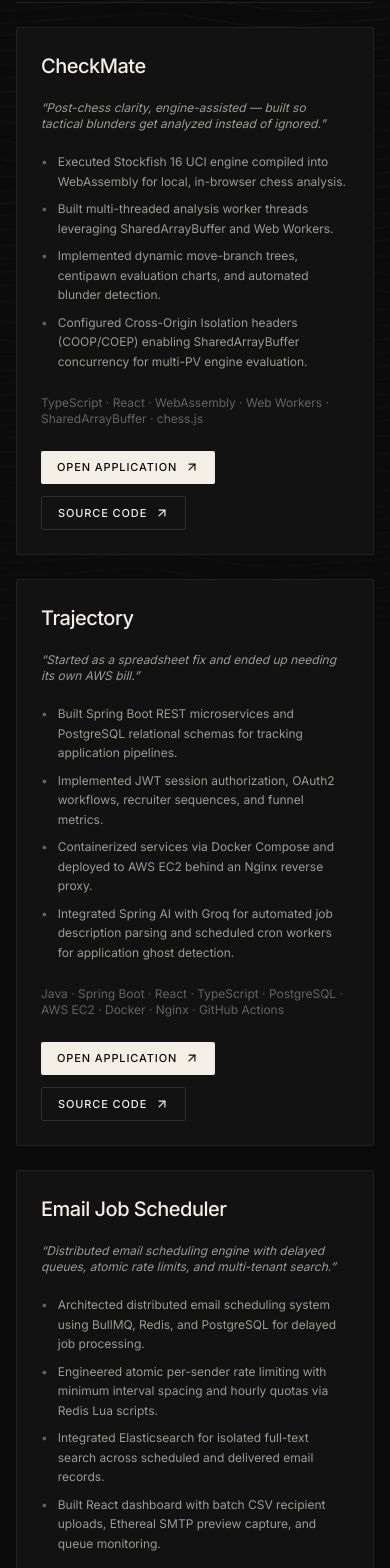
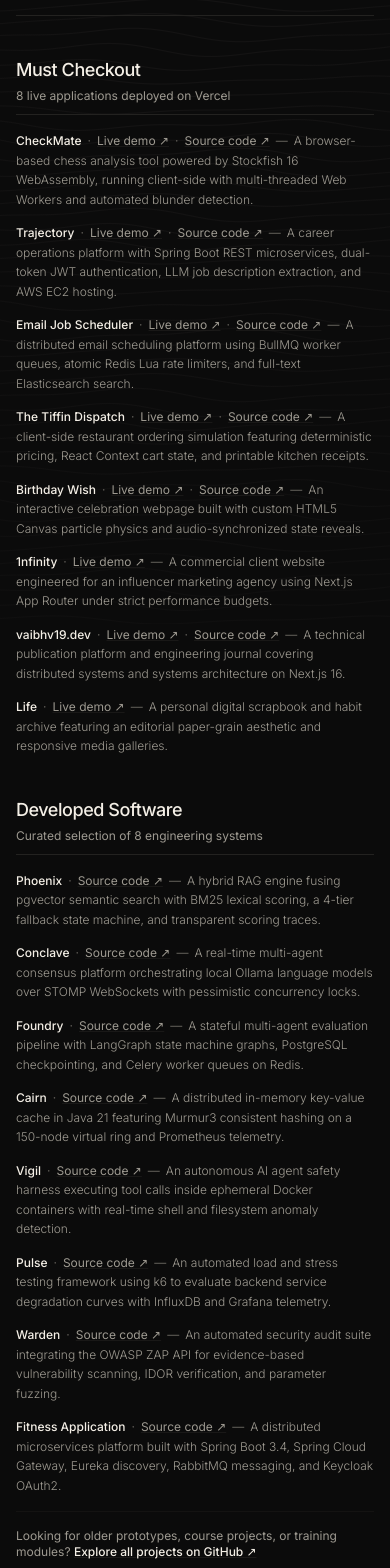
Before and after one commit to vaibhv19/workwith, a Next.js app: page /projects in a window 390 px wide. Shown: the part 220-1788 px from the top of the page. Built offline with nearby package versions, Linux system fonts and the light colour scheme; a web font is replaced by a local one.

Commit message:
feat(projects): replace project cards with compact text-led listings

```diff
--- a/data/projects.ts
+++ b/data/projects.ts
@@ -30,6 +30,7 @@
   parentFrameworkId?: string;
   mustCheckout?: boolean;
   curatedSoftware?: boolean;
+  shortDescription?: string;
   previewImage?: string;
 }
 
@@ -71,6 +72,7 @@
     featured: true,
     homepagePreview: false,
     mustCheckout: true,
+    shortDescription: "A browser-based chess analysis tool powered by Stockfish 16 WebAssembly, running client-side with multi-threaded Web Workers and automated blunder detection.",
     previewImage: "/images/projects/checkmate-preview.png",
     demoUrl: "https://checkmate.vaibhv19.dev/",
     githubUrl: "https://github.com/vaibhv19/Check-Mate-Analyse"
@@ -90,6 +92,7 @@
     featured: true,
     homepagePreview: true,
     mustCheckout: true,
+    shortDescription: "A career operations platform with Spring Boot REST microservices, dual-token JWT authentication, LLM job description extraction, and AWS EC2 hosting.",
     demoUrl: "https://trajectory.vaibhv19.dev",
     githubUrl: "https://github.com/vaibhv19/Trajectory"
   },
@@ -108,6 +111,7 @@
     featured: true,
     homepagePreview: true,
     curatedSoftware: true,
+    shortDescription: "A hybrid RAG engine fusing pgvector semantic search with BM25 lexical scoring, a 4-tier fallback state machine, and transparent scoring traces.",
     githubUrl: "https://github.com/vaibhv19/Phoenix"
   },
   {
@@ -125,6 +129,7 @@
     featured: false,
     homepagePreview: false,
     curatedSoftware: true,
+    shortDescription: "A real-time multi-agent consensus platform orchestrating local Ollama language models over STOMP WebSockets with pessimistic concurrency locks.",
     githubUrl: "https://github.com/vaibhv19/Conclave"
   },
   {
@@ -142,6 +147,7 @@
     featured: false,
     homepagePreview: false,
     curatedSoftware: true,
+    shortDescription: "A stateful multi-agent evaluation pipeline with LangGraph state machine graphs, PostgreSQL checkpointing, and Celery worker queues on Redis.",
     githubUrl: "https://github.com/vaibhv19/Foundry"
   },
   {
@@ -175,6 +181,7 @@
     featured: false,
     homepagePreview: true,
     curatedSoftware: true,
+    shortDescription: "A distributed in-memory key-value cache in Java 21 featuring Murmur3 consistent hashing on a 150-node virtual ring and Prometheus telemetry.",
     githubUrl: "https://github.com/vaibhv19/Cairn"
   },
   {
@@ -208,6 +215,7 @@
     featured: true,
     homepagePreview: true,
     curatedSoftware: true,
+    shortDescription: "An autonomous AI agent safety harness executing tool calls inside ephemeral Docker containers with real-time shell and filesystem anomaly detection.",
     githubUrl: "https://github.com/vaibhv19/Vigil"
   },
   {
@@ -225,6 +233,7 @@
     featured: false,
     homepagePreview: false,
     mustCheckout: true,
+    shortDescription: "A distributed email scheduling platform using BullMQ worker queues, atomic Redis Lua rate limiters, and full-text Elasticsearch search.",
     demoUrl: "https://email-job-scheduler.vaibhv19.dev",
     githubUrl: "https://github.com/vaibhv19/Email-Job-Scheduler"
   },
@@ -255,6 +264,7 @@
     category: "System Integrity & DevSecOps Guardrails",
     techStack: ["k6", "JavaScript", "InfluxDB", "Grafana", "Docker", "GitHub Actions"],
     curatedSoftware: true,
+    shortDescription: "An automated load and stress testing framework using k6 to evaluate backend service degradation curves with InfluxDB and Grafana telemetry.",
     githubUrl: "https://github.com/vaibhv19/Pulse"
   },
   {
@@ -270,6 +280,7 @@
     category: "System Integrity & DevSecOps Guardrails",
     techStack: ["Python", "OWASP ZAP", "Pydantic", "Docker", "Security Audit", "Click"],
     curatedSoftware: true,
+    shortDescription: "An automated security audit suite integrating the OWASP ZAP API for evidence-based vulnerability scanning, IDOR verification, and parameter fuzzing.",
     githubUrl: "https://github.com/vaibhv19/Warden"
   },
 
@@ -346,6 +357,7 @@
     parentFrameworkId: "ibm-pbel",
     techStack: ["React", "JavaScript", "Tailwind CSS", "React Router", "Vite", "Context API"],
     mustCheckout: true,
+    shortDescription: "A client-side restaurant ordering simulation featuring deterministic pricing, React Context cart state, and printable kitchen receipts.",
     demoUrl: "https://thetiffindispatch.vaibhv19.dev/",
     githubUrl: "https://github.com/vaibhv19/food-ordering-system"
   },
@@ -405,6 +417,7 @@
     category: "Built for No Reason Other Than Wanting To",
     techStack: ["React", "TypeScript", "Tailwind CSS", "Canvas API"],
     mustCheckout: true,
+    shortDescription: "An interactive celebration webpage built with custom HTML5 Canvas particle physics and audio-synchronized state reveals.",
     demoUrl: "https://zoya.vaibhv19.dev/",
     githubUrl: "https://github.com/vaibhv19/Happy-Birthday-Zoya"
   },
@@ -422,6 +435,7 @@
     category: "Retired Explorations and Early Builds Used to Learn System Architecture",
     techStack: ["Java", "Spring Boot", "Spring Cloud", "RabbitMQ", "PostgreSQL", "MongoDB", "Keycloak", "React", "Gemini API"],
     curatedSoftware: true,
+    shortDescription: "A distributed microservices platform built with Spring Boot 3.4, Spring Cloud Gateway, Eureka discovery, RabbitMQ messaging, and Keycloak OAuth2.",
     githubUrl: "https://github.com/vaibhv19/AI-Powered-Fittness-application"
   },
   {
@@ -567,6 +581,7 @@
     category: "Client Work & Collaborations",
     techStack: ["Next.js", "React", "TypeScript", "Tailwind CSS"],
     mustCheckout: true,
+    shortDescription: "A commercial client website engineered for an influencer marketing agency using Next.js App Router under strict performance budgets.",
     previewImage: "/images/projects/1nfinity-preview.webp",
     demoUrl: "https://1nfinity.online"
   },
@@ -587,6 +602,7 @@
     featured: true,
     homepagePreview: false,
     mustCheckout: true,
+    shortDescription: "A technical publication platform and engineering journal covering distributed systems and systems architecture on Next.js 16.",
     demoUrl: "https://vaibhv19.dev",
     githubUrl: "https://github.com/vaibhv19/Portfolio-BLog"
   },
@@ -602,6 +618,7 @@
     category: "Personal Websites & Platforms",
     techStack: ["Next.js", "React", "TypeScript", "Tailwind CSS"],
     mustCheckout: true,
+    shortDescription: "A personal digital scrapbook and habit archive featuring an editorial paper-grain aesthetic and responsive media galleries.",
     demoUrl: "https://life.vaibhv19.dev"
   }
 ];
--- a/src/app/projects/page.tsx
+++ b/src/app/projects/page.tsx
@@ -1,8 +1,6 @@
 import { Metadata } from "next";
-import { GithubIcon } from "@/components/BrandIcons";
 import Container from "@/components/ui/Container";
-import Button from "@/components/ui/Button";
-import { PROJECTS } from "../../../data/projects";
+import { PROJECTS, Project } from "../../../data/projects";
 
 export const metadata: Metadata = {
   title: "Projects",
@@ -12,6 +10,62 @@
     canonical: "/projects",
   },
 };
+
+function ProjectListItem({ project }: { project: Project }) {
+  const primaryUrl = project.demoUrl || project.githubUrl;
+
+  return (
+    <li className="text-xs sm:text-sm leading-relaxed text-foreground-muted">
+      <span className="font-medium text-foreground">
+        {primaryUrl ? (
+          <a
+            href={primaryUrl}
+            target="_blank"
+            rel="noopener noreferrer"
+            className="hover:text-white transition-colors"
+          >
+            {project.title}
+          </a>
+        ) : (
+          project.title
+        )}
+      </span>
+
+      {project.demoUrl && (
+        <>
+          <span className="text-foreground-subtle mx-1.5 select-none">·</span>
+          <a
+            href={project.demoUrl}
+            target="_blank"
+            rel="noopener noreferrer"
+            className="text-foreground-muted hover:text-white underline decoration-border/60 hover:decoration-white transition-colors"
+          >
+            Live demo ↗
+          </a>
+        </>
+      )}
+
+      {project.githubUrl && (
+        <>
+          <span className="text-foreground-subtle mx-1.5 select-none">·</span>
+          <a
+            href={project.githubUrl}
+            target="_blank"
+            rel="noopener noreferrer"
+            className="text-foreground-muted hover:text-white underline decoration-border/60 hover:decoration-white transition-colors"
+          >
+            Source code ↗
+          </a>
+        </>
+      )}
+
+      <span className="text-foreground-subtle mx-1.5 sm:mx-2 select-none">—</span>
+      <span className="text-foreground-muted font-light">
+        {project.shortDescription || project.tagline}
+      </span>
+    </li>
+  );
+}
 
 export default function ProjectsPage() {
   // Destination 1: All verified live projects deployed on Vercel
@@ -23,18 +77,21 @@
   );
 
   return (
-    <Container size="default" className="pt-6 sm:pt-8 md:pt-10 pb-16 sm:pb-24 space-y-8 sm:space-y-12">
+    <Container size="default" className="pt-6 sm:pt-8 md:pt-10 pb-16 sm:pb-24 space-y-10 sm:space-y-14">
       {/* Page Header */}
       <header className="space-y-2.5 sm:space-y-3 border-b border-border pb-6 sm:pb-7">
         <h1 className="font-display text-2xl sm:text-3xl md:text-[2.25rem] font-medium tracking-tight text-foreground leading-[1.15]">
           Projects &amp; Systems
         </h1>
+        <p className="font-body text-sm sm:text-base text-foreground-muted leading-relaxed max-w-2xl font-light">
+          Live applications deployed on Vercel, a curated selection of systems and backend engineering projects, and the complete repository archive on GitHub.
+        </p>
       </header>
 
-      {/* DESTINATION 1: MUST CHECKOUT (ALL VERIFIED VERCEL DEPLOYMENTS) */}
-      <section aria-labelledby="must-checkout-heading" className="space-y-6 sm:space-y-8">
-        <div className="flex flex-col sm:flex-row sm:items-baseline justify-between gap-1 border-b border-border pb-3">
-          <h2 id="must-checkout-heading" className="font-display text-xl sm:text-2xl font-medium tracking-tight text-foreground">
+      {/* SECTION 1: MUST CHECKOUT */}
+      <section aria-labelledby="must-checkout-heading" className="space-y-4 sm:space-y-5">
+        <div className="flex flex-col sm:flex-row sm:items-baseline justify-between gap-1 border-b border-border pb-2.5">
+          <h2 id="must-checkout-heading" className="font-display text-lg sm:text-xl font-medium tracking-tight text-foreground">
             Must Checkout
           </h2>
           <span className="text-xs text-foreground-muted">
@@ -42,76 +99,17 @@
           </span>
         </div>
 
-        <div className="space-y-6 sm:space-y-8">
+        <ul className="space-y-3.5 sm:space-y-4 list-none pl-0">
           {mustCheckoutProjects.map((project) => (
-            <article
-              key={project.id}
-              className="surface-card bg-surface/90 border border-border p-6 sm:p-7 space-y-5 rounded-md hover:border-border-light transition-colors"
-            >
-              {/* Header: Title */}
-              <div>
-                <h3 className="font-display text-xl sm:text-2xl font-medium tracking-tight text-foreground">
-                  {project.title}
-                </h3>
-              </div>
-
-              {/* Tagline */}
-              <p className="text-xs sm:text-sm font-sans italic text-foreground-muted">
-                &ldquo;{project.tagline}&rdquo;
-              </p>
-
-              {/* Technical Bullets */}
-              {project.bullets && project.bullets.length > 0 && (
-                <ul className="space-y-2 text-xs sm:text-sm text-foreground-muted leading-relaxed list-none pl-0">
-                  {project.bullets.map((bullet, bIdx) => (
-                    <li key={bIdx} className="flex items-start gap-2.5">
-                      <span className="text-foreground-subtle select-none">&bull;</span>
-                      <span>{bullet}</span>
-                    </li>
-                  ))}
-                </ul>
-              )}
-
-              {/* Tech Stack Row */}
-              <div className="text-xs text-foreground-subtle pt-1">
-                {project.techStack.join(" · ")}
-              </div>
-
-              {/* Actions: Verified Live Application & Repository */}
-              <div className="flex flex-wrap items-center gap-3 pt-1">
-                {project.demoUrl && (
-                  <Button
-                    href={project.demoUrl}
-                    external
-                    variant="primary"
-                    size="sm"
-                    icon="arrow-up-right"
-                  >
-                    Open Application
-                  </Button>
-                )}
-
-                {project.githubUrl && (
-                  <Button
-                    href={project.githubUrl}
-                    external
-                    variant="secondary"
-                    size="sm"
-                    icon="arrow-up-right"
-                  >
-                    Source Code
-                  </Button>
-                )}
-              </div>
-            </article>
+            <ProjectListItem key={project.id} project={project} />
           ))}
-        </div>
+        </ul>
       </section>
 
-      {/* DESTINATION 2: DEVELOPED SOFTWARE (CURATED SIGNIFICANT ENGINEERING SYSTEMS) */}
-      <section aria-labelledby="developed-software-heading" className="space-y-6 sm:space-y-8">
-        <div className="flex flex-col sm:flex-row sm:items-baseline justify-between gap-1 border-b border-border pb-3">
-          <h2 id="developed-software-heading" className="font-display text-xl sm:text-2xl font-medium tracking-tight text-foreground">
+      {/* SECTION 2: DEVELOPED SOFTWARE */}
+      <section aria-labelledby="developed-software-heading" className="space-y-4 sm:space-y-5">
+        <div className="flex flex-col sm:flex-row sm:items-baseline justify-between gap-1 border-b border-border pb-2.5">
+          <h2 id="developed-software-heading" className="font-display text-lg sm:text-xl font-medium tracking-tight text-foreground">
             Developed Software
           </h2>
           <span className="text-xs text-foreground-muted">
@@ -119,94 +117,23 @@
           </span>
         </div>
 
-        <div className="space-y-6 sm:space-y-8">
+        <ul className="space-y-3.5 sm:space-y-4 list-none pl-0">
           {developedSoftwareProjects.map((project) => (
-            <article
-              key={project.id}
-              className="surface-card bg-surface/90 border border-border p-6 sm:p-7 space-y-5 rounded-md hover:border-border-light transition-colors"
-            >
-              {/* Header: Title */}
-              <div>
-                <h3 className="font-display text-xl sm:text-2xl font-medium tracking-tight text-foreground">
-                  {project.title}
-                </h3>
-              </div>
+            <ProjectListItem key={project.id} project={project} />
+          ))}
+        </ul>
 
-              {/* Tagline */}
-              <p className="text-xs sm:text-sm font-sans italic text-foreground-muted">
-                &ldquo;{project.tagline}&rdquo;
-              </p>
-
-              {/* Technical Bullets */}
-              {project.bullets && project.bullets.length > 0 && (
-                <ul className="space-y-2 text-xs sm:text-sm text-foreground-muted leading-relaxed list-none pl-0">
-                  {project.bullets.map((bullet, bIdx) => (
-                    <li key={bIdx} className="flex items-start gap-2.5">
-                      <span className="text-foreground-subtle select-none">&bull;</span>
-                      <span>{bullet}</span>
-                    </li>
-                  ))}
-                </ul>
-              )}
-
-              {/* Tech Stack Row */}
-              <div className="text-xs text-foreground-subtle pt-1">
-                {project.techStack.join(" · ")}
-              </div>
-
-              {/* Actions: Verified Repository & Optional Live Demo */}
-              <div className="flex flex-wrap items-center gap-3 pt-1">
-                {project.demoUrl && (
-                  <Button
-                    href={project.demoUrl}
-                    external
-                    variant="primary"
-                    size="sm"
-                    icon="arrow-up-right"
-                  >
-                    Live Demo
-                  </Button>
-                )}
-
-                {project.githubUrl && (
-                  <Button
-                    href={project.githubUrl}
-                    external
-                    variant="secondary"
-                    size="sm"
-                    icon="arrow-up-right"
-                  >
-                    Source Code
-                  </Button>
-                )}
-              </div>
-            </article>
-          ))}
-        </div>
-
-        {/* DESTINATION 3: GITHUB COMPLETE REPOSITORY ARCHIVE CALLOUT */}
-        <div className="border border-border/80 bg-surface/50 rounded-md p-6 sm:p-7 flex flex-col sm:flex-row sm:items-center justify-between gap-5 mt-4">
-          <div className="space-y-1.5 max-w-md">
-            <div className="flex items-center gap-2">
-              <GithubIcon className="w-4 h-4 text-foreground-muted" />
-              <h3 className="font-display text-base sm:text-lg font-medium text-foreground tracking-tight">
-                Complete Repository Archive
-              </h3>
-            </div>
-            <p className="text-xs sm:text-sm text-foreground-muted leading-relaxed">
-              Explore the broader collection of open-source projects, training modules, foundational experiments, and academic coursework on GitHub.
-            </p>
-          </div>
-          <Button
+        {/* SECTION 3 / DESTINATION 3: GITHUB ARCHIVE LINK */}
+        <div className="pt-4 text-xs sm:text-sm text-foreground-muted border-t border-border/40">
+          Looking for older prototypes, course projects, or training modules?{" "}
+          <a
             href="https://github.com/vaibhv19"
-            external
-            variant="secondary"
-            size="sm"
-            icon="arrow-up-right"
-            className="shrink-0 self-start sm:self-auto"
+            target="_blank"
+            rel="noopener noreferrer"
+            className="text-foreground hover:text-white underline decoration-border/70 hover:decoration-white font-medium transition-colors inline-flex items-center gap-1"
           >
-            Explore all projects on GitHub
-          </Button>
+            Explore all projects on GitHub ↗
+          </a>
         </div>
       </section>
     </Container>
```
Also changed, not shown: 1 other file (tests, documents, lock files or other folders).
